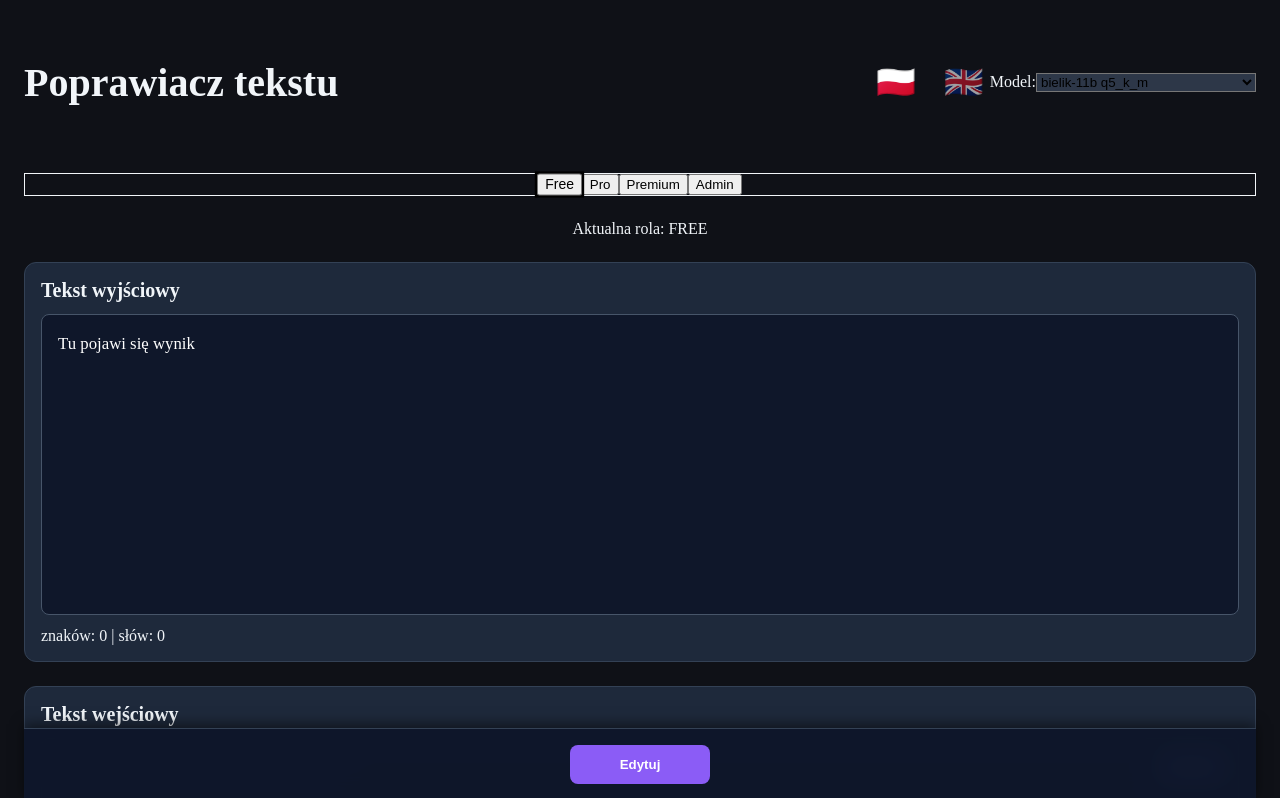
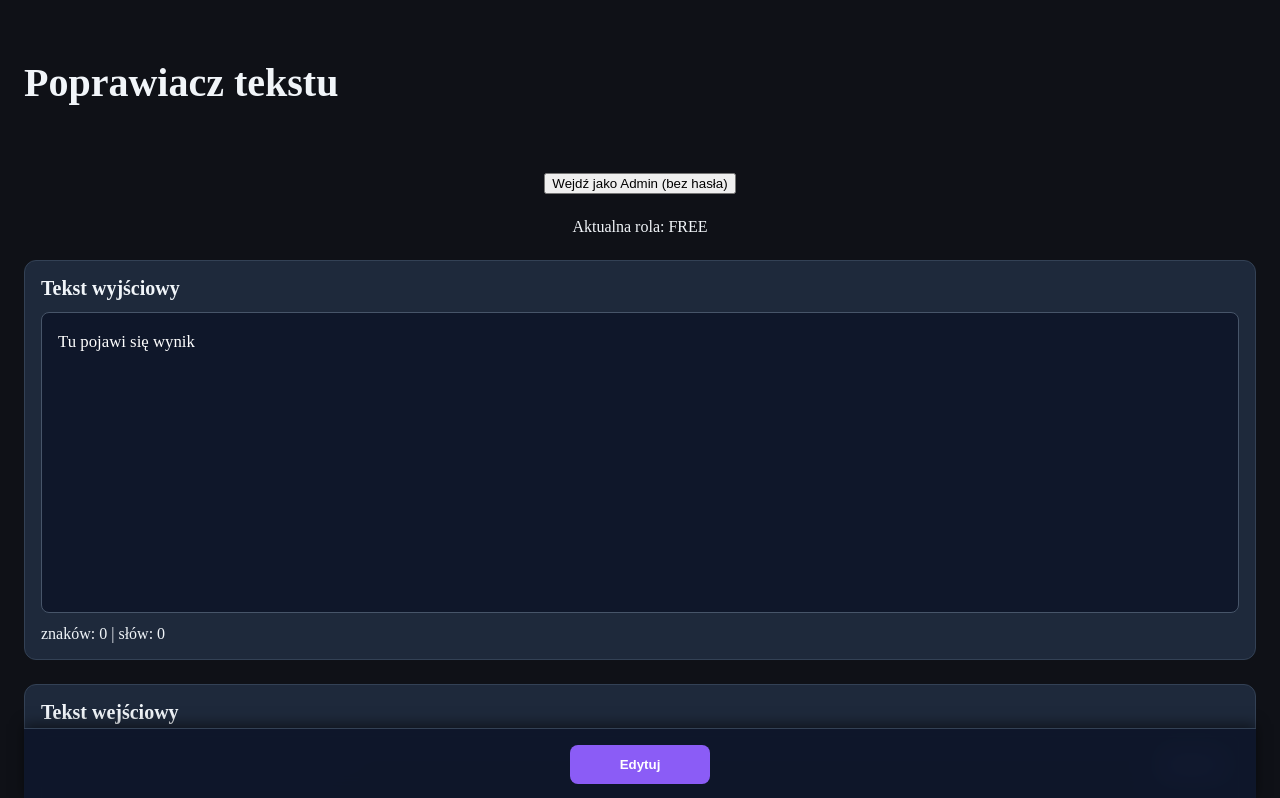
Before and after one commit to jarkon72/naprawiacz-tekstowy, a Next.js app: page / in a window 1280 px wide. Shown: the top 798 px of the page. Built offline with nearby package versions, Linux system fonts and the light colour scheme.

Commit message:
Wyłączono hasło - szybki tryb Admin

```diff
--- a/src/app/page.tsx
+++ b/src/app/page.tsx
@@ -10,13 +10,10 @@ export default function Home() {
   const [loading, setLoading] = useState(false);
   const [selectedModel, setSelectedModel] = useState("speakleash/bielik-11b-v3.0-instruct:q5_k_m");
   const [role, setRole] = useState<"free" | "pro" | "premium" | "admin_premium">("free");
-  const [adminPasswordInput, setAdminPasswordInput] = useState("");
-  const [showAdminLogin, setShowAdminLogin] = useState(false);
   const [dailyWordsUsed, setDailyWordsUsed] = useState(0);
   const inputRef = useRef<HTMLTextAreaElement>(null);
 
-  // DEBUG – usuń po teście
-  console.log("Hasło wczytane:", process.env.ADMIN_PASSWORD ? "TAK (serwer)" : "NIE WCZYTAŁO SIĘ");
+  console.log("Aktualna rola:", role);
 
   const t = (key: string) => {
     const pl = {
@@ -37,24 +34,7 @@ export default function Home() {
       longTextWarning: "Tekst ma ponad 15 000 znaków – przetwarzanie może trwać kilka minut. Kontynuować?",
       dailyLimitReached: "Osiągnąłeś dzienny limit słów dla tej roli. Przejdź na wyższy plan lub poczekaj do jutra.",
     };
-    const en = {
-      title: "Text Editor",
-      input: "Input Text",
-      output: "Output Text",
-      edit: "Edit",
-      shorten: "Shorten",
-      formal: "Formalize",
-      translate: "Translate",
-      loading: "Processing...",
-      noText: "Enter text!",
-      copy: "Copy",
-      paste: "Paste",
-      chars: "chars",
-      words: "words",
-      modelLabel: "Model:",
-      longTextWarning: "Text exceeds 15,000 characters – processing may take several minutes. Continue?",
-      dailyLimitReached: "You have reached the daily word limit for this role. Upgrade or wait until tomorrow.",
-    };
+    const en = { ...pl }; // uproszczone, możesz później uzupełnić
     return lang === "pl" ? pl[key as keyof typeof pl] : en[key as keyof typeof en];
   };
 
@@ -65,6 +45,12 @@ export default function Home() {
     admin_premium: Infinity,
   };
 
+  // --- Szybki przycisk Admin bez hasła ---
+  const enterAsAdmin = () => {
+    setRole("admin_premium");
+    alert("Jesteś teraz w trybie Admin Premium – wszystkie funkcje odblokowane.");
+  };
+
   useEffect(() => {
     if (typeof window === "undefined") return;
     const saved = localStorage.getItem("dailyWordsUsed");
@@ -72,19 +58,10 @@ export default function Home() {
     if (saved) {
       try {
         const { date, count } = JSON.parse(saved);
-        if (date === today) {
-          setDailyWordsUsed(count);
-        } else {
-          setDailyWordsUsed(0);
-          localStorage.setItem("dailyWordsUsed", JSON.stringify({ date: today, count: 0 }));
-        }
-      } catch (e) {
-        console.error("Błąd parsowania dailyWordsUsed:", e);
+        setDailyWordsUsed(date === today ? count : 0);
+      } catch {
         setDailyWordsUsed(0);
       }
-    } else {
-      setDailyWordsUsed(0);
-      localStorage.setItem("dailyWordsUsed", JSON.stringify({ date: today, count: 0 }));
     }
   }, []);
 
@@ -100,39 +77,35 @@ export default function Home() {
 
   async function handleAction(mode: Mode) {
     if (!input.trim()) return alert(t("noText"));
+
     const wordCount = input.trim().split(/\s+/).filter(Boolean).length;
     const limit = limits[role];
+
     if (dailyWordsUsed + wordCount > limit && role !== "admin_premium") {
       return alert(t("dailyLimitReached"));
     }
-    if (input.length > 15000) {
-      if (!confirm(t("longTextWarning"))) return;
-    }
+
     setLoading(true);
     setOutput(t("loading"));
+
     try {
       const res = await fetch("/api/transform", {
         method: "POST",
         headers: { "Content-Type": "application/json" },
         body: JSON.stringify({ mode, text: input, lang, model: selectedModel }),
       });
+
       const data = await res.json();
+
       if (!res.ok || data.error) {
         throw new Error(data.error || "Błąd serwera");
       }
+
       setOutput(data.output || "Brak wyniku");
-      setDailyWordsUsed((prev) => prev + wordCount);
+      setDailyWordsUsed(prev => prev + wordCount);
     } catch (err: any) {
       console.error("Błąd:", err);
-      let errorMsg = "Błąd przetwarzania";
-      if (err.message.includes("Failed to fetch")) {
-        errorMsg = "Backend nie odpowiada – sprawdź połączenie";
-      } else if (err.message.includes("timeout")) {
-        errorMsg = "Przetwarzanie trwało zbyt długo – tekst za długi";
-      } else {
-        errorMsg = err.message || "Nieznany błąd";
-      }
-      setOutput(errorMsg);
+      setOutput("Błąd przetwarzania: " + (err.message || "Connection error"));
     } finally {
       setLoading(false);
     }
@@ -140,184 +113,58 @@ export default function Home() {
 
   const copyOutput = () => {
     navigator.clipboard.writeText(output);
-    alert(lang === "pl" ? "Skopiowano!" : "Copied!");
+    alert("Skopiowano!");
   };
 
   const pasteInput = async () => {
     try {
       const text = await navigator.clipboard.readText();
       setInput(text);
-      alert(lang === "pl" ? "Wklejono!" : "Pasted!");
-    } catch (err) {
-      alert(lang === "pl" ? "Nie udało się wkleić" : "Paste failed");
+    } catch {
+      alert("Nie udało się wkleić");
     }
   };
 
-  const getStats = (text: string) => {
-    const chars = text.length;
-    const words = text.trim().split(/\s+/).filter(Boolean).length;
-    return { chars, words };
-  };
+  const getStats = (text: string) => ({
+    chars: text.length,
+    words: text.trim().split(/\s+/).filter(Boolean).length,
+  });
 
   const inputStats = getStats(input);
   const outputStats = getStats(output);
 
-  const canShorten = role === "pro" || role === "premium" || role === "admin_premium";
-  const canFormal = role === "pro" || role === "premium" || role === "admin_premium";
+  const canShorten = role !== "free";
+  const canFormal = role !== "free";
   const canTranslate = role === "premium" || role === "admin_premium";
 
   return (
     <div className="app-container">
       <div className="header">
         <h1 className="title">{t("title")}</h1>
-        <div className="flex items-center gap-6">
-          <div className="flags">
-            <button onClick={() => setLang("pl")} className={`flag-btn ${lang === "pl" ? "active" : ""}`}>
-              🇵🇱
-            </button>
-            <button onClick={() => setLang("en")} className={`flag-btn ${lang === "en" ? "active" : ""}`}>
-              🇬🇧
-            </button>
-          </div>
-          <div className="flex items-center gap-3">
-            <label className="text-sm text-gray-300 font-medium">{t("modelLabel")}</label>
-            <select
-              value={selectedModel}
-              onChange={(e) => setSelectedModel(e.target.value)}
-              className="bg-[#2d3748] text-gray-100 border border-gray-600 rounded-md px-4 py-2 text-base focus:outline-none focus:border-[#8b5cf6] focus:ring-2 focus:ring-[#8b5cf6]/40 min-w-[220px] cursor-pointer"
-            >
-              <option value="bielikbf16:latest">bielikbf16:latest</option>
-              <option value="speakleash/bielik-11b-v3.0-instruct:q5_k_m">bielik-11b q5_k_m</option>
-              <option value="trurl-13b-q6:latest">trurl-13b q6</option>
-              <option value="qwen2.5:7b-instruct">qwen2.5 7b instruct</option>
-            </select>
-          </div>
-        </div>
       </div>
 
-      {/* Pasek ról */}
-      <div className={`role-bar flex justify-center gap-4 mt-4 flex-wrap rounded-lg p-2 transition-all duration-300 ${
-        role === "free" ? "bg-blue-900/30 border border-blue-500/50" :
-        role === "pro" ? "bg-green-900/30 border border-green-500/50" :
-        role === "premium" ? "bg-purple-900/30 border border-purple-500/50" :
-        "bg-yellow-900/30 border border-yellow-500/50"
-      }`}>
+      {/* Szybki przycisk Admin bez hasła */}
+      <div className="flex justify-center mt-4">
         <button
-          onClick={() => setRole("free")}
-          className={`px-6 py-2 rounded-lg font-medium transition-all duration-300 ${
-            role === "free" ? "bg-blue-600 text-white shadow-lg ring-2 ring-blue-400 scale-105" : "bg-gray-800/80 text-gray-300 hover:bg-gray-700"
-          }`}
+          onClick={enterAsAdmin}
+          className="px-8 py-3 bg-yellow-600 hover:bg-yellow-700 text-white font-medium rounded-lg text-lg shadow-lg"
         >
-          Free
-        </button>
-        <button
-          onClick={() => setRole("pro")}
-          className={`px-6 py-2 rounded-lg font-medium transition-all duration-300 ${
-            role === "pro" ? "bg-green-600 text-white shadow-lg ring-2 ring-green-400 scale-105" : "bg-gray-800/80 text-gray-300 hover:bg-gray-700"
-          }`}
-        >
-          Pro
-        </button>
-        <button
-          onClick={() => setRole("premium")}
-          className={`px-6 py-2 rounded-lg font-medium transition-all duration-300 ${
-            role === "premium" ? "bg-purple-600 text-white shadow-lg ring-2 ring-purple-400 scale-105" : "bg-gray-800/80 text-gray-300 hover:bg-gray-700"
-          }`}
-        >
-          Premium
-        </button>
-        <button
-          onClick={() => setShowAdminLogin(true)}
-          className={`px-6 py-2 rounded-lg font-medium transition-all duration-300 ${
-            role === "admin_premium" ? "bg-yellow-600 text-white shadow-lg ring-2 ring-yellow-400 scale-105" : "bg-gray-800/80 text-gray-300 hover:bg-gray-700"
-          }`}
-        >
-          Admin
+          Wejdź jako Admin (bez hasła)
         </button>
       </div>
 
-      {/* Widoczna rola */}
-      <div className="text-center mt-2 text-lg font-bold text-yellow-400">
+      <div className="text-center mt-3 text-lg font-bold text-yellow-400">
         Aktualna rola: {role.toUpperCase()}
       </div>
 
-      {/* Modal logowania – teraz przez API */}
-      {showAdminLogin && (
-        <div className="fixed inset-0 bg-black bg-opacity-70 flex items-center justify-center z-50">
-          <div className="bg-[#1e293b] p-8 rounded-xl border border-gray-600 max-w-md w-full mx-4">
-            <h2 className="text-xl font-bold mb-6 text-white text-center">Logowanie Admin Premium</h2>
-            <input
-              type="password"
-              value={adminPasswordInput}
-              onChange={(e) => setAdminPasswordInput(e.target.value)}
-              placeholder="Podaj hasło"
-              className="w-full p-3 mb-6 bg-[#0f172a] border border-gray-600 rounded text-white text-lg focus:outline-none focus:border-[#8b5cf6]"
-            />
-            <div className="flex gap-4">
-              <button
-                onClick={async () => {
-                  try {
-                    const res = await fetch("/api/login", {
-                      method: "POST",
-                      headers: { "Content-Type": "application/json" },
-                      body: JSON.stringify({ password: adminPasswordInput }),
-                    });
-                    const data = await res.json();
-
-                    if (data.success) {
-                      setRole("admin_premium");
-                      setShowAdminLogin(false);
-                      setAdminPasswordInput("");
-                      alert("Zalogowano jako Admin Premium – wszystkie funkcje odblokowane!");
-                    } else {
-                      alert("Błędne hasło");
-                    }
-                  } catch (err) {
-                    alert("Błąd połączenia z serwerem");
-                  }
-                }}
-                className="flex-1 bg-green-600 text-white py-3 rounded-lg hover:bg-green-700 text-lg font-medium"
-              >
-                Zaloguj
-              </button>
-              <button
-                onClick={() => {
-                  setShowAdminLogin(false);
-                  setAdminPasswordInput("");
-                }}
-                className="flex-1 bg-red-600 text-white py-3 rounded-lg hover:bg-red-700 text-lg font-medium"
-              >
-                Anuluj
-              </button>
-            </div>
-          </div>
-        </div>
-      )}
-
-      {/* Reszta UI bez zmian */}
       <div className="editor-grid">
         <div className="panel">
           <div className="panel-header">{t("output")}</div>
           <div className="textarea-wrapper">
             <div className="textarea whitespace-pre-wrap overflow-y-auto h-full p-4">
-              {loading ? (
-                <div className="flex items-center justify-center h-full text-gray-400">
-                  <div className="animate-spin rounded-full h-6 w-6 border-b-2 border-white mr-3"></div>
-                  {t("loading")}
-                </div>
-              ) : output.includes("Błąd") || output.includes("nie odpowiada") || output.includes("timeout") ? (
-                <div className="text-red-400 whitespace-pre-wrap">
-                  {output}
-                </div>
-              ) : (
-                output || "Tu pojawi się wynik"
-              )}
+              {loading ? "Przetwarzam..." : output || "Tu pojawi się wynik"}
             </div>
-            {output && !output.includes("Błąd") && (
-              <button onClick={copyOutput} className="copy-btn">
-                {t("copy")}
-              </button>
-            )}
+            {output && <button onClick={copyOutput} className="copy-btn">{t("copy")}</button>}
           </div>
           <div className="counter">
             {t("chars")}: {outputStats.chars} | {t("words")}: {outputStats.words}
@@ -334,9 +181,7 @@ export default function Home() {
               placeholder="Wpisz lub wklej tekst tutaj..."
               className="textarea"
             />
-            <button onClick={pasteInput} className="paste-btn">
-              {t("paste")}
-            </button>
+            <button onClick={pasteInput} className="paste-btn">{t("paste")}</button>
           </div>
           <div className="counter">
             {t("chars")}: {inputStats.chars} | {t("words")}: {inputStats.words}
```
